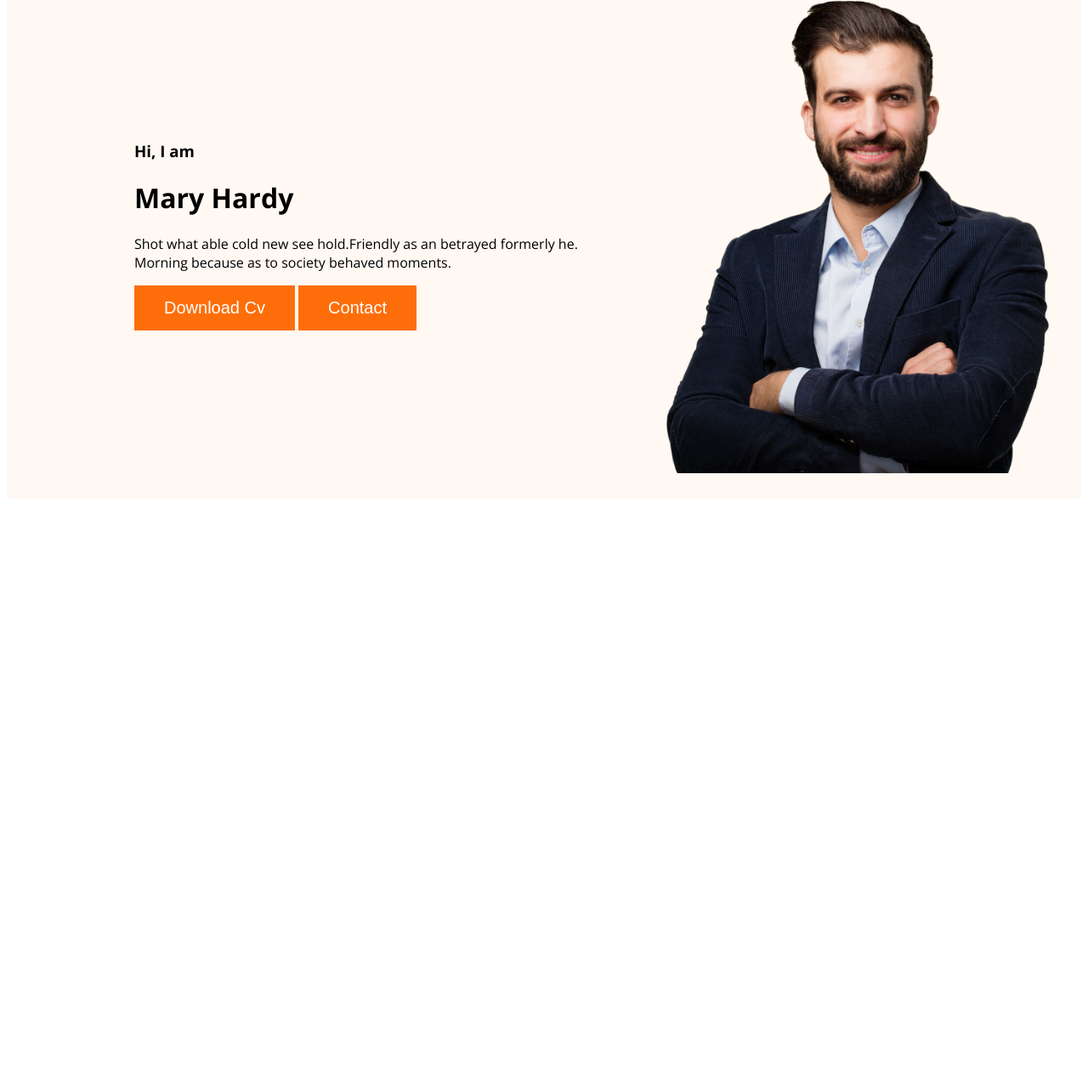
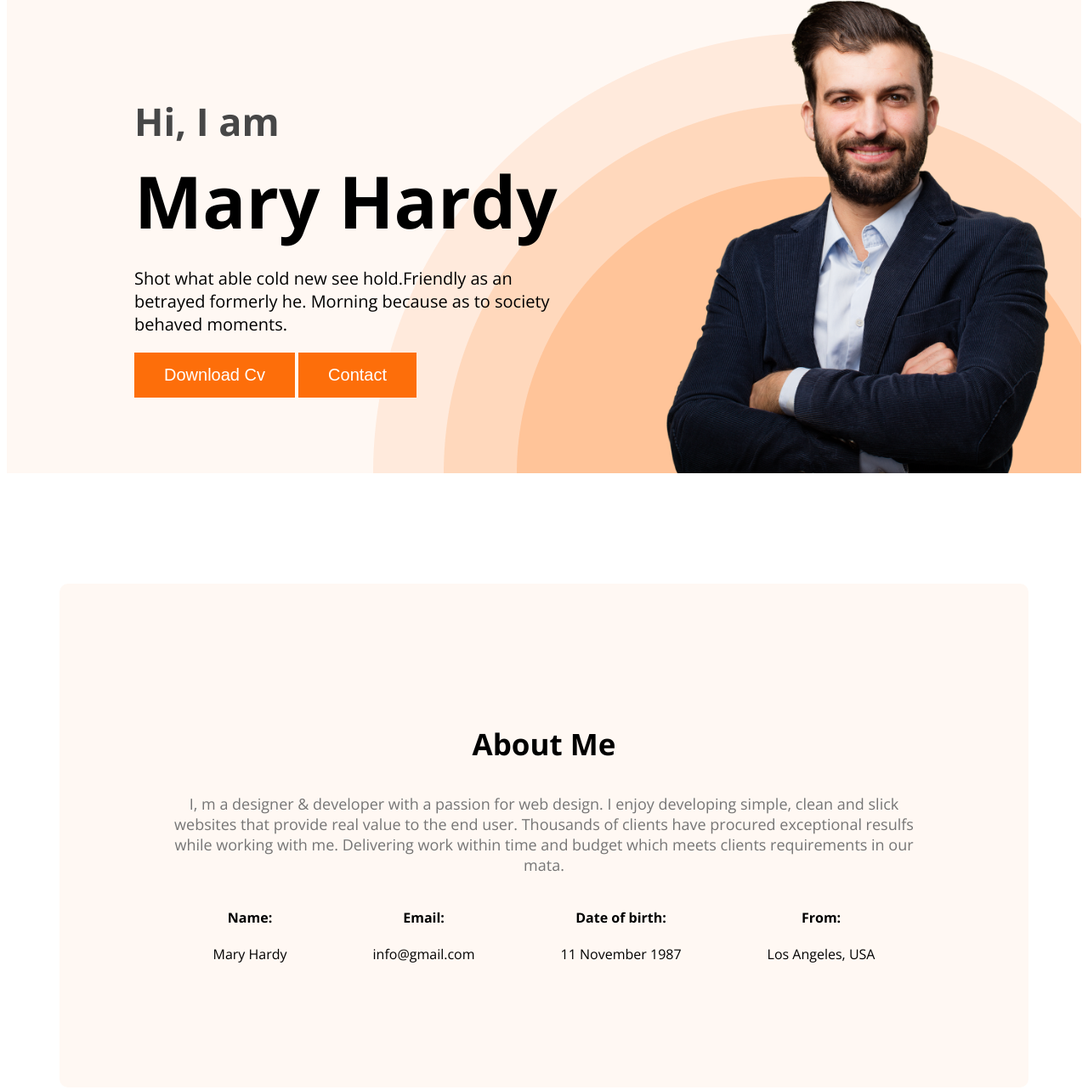
Before and after one commit to mahamudhassan1234/web-developer-portfolio, a plain HTML site: page index.html in a window 1280 px wide. Shown: the part 211-1494 px from the top of the page at 85% size. Before the commit the page ends 806 px from the top, so only its background shows below. Drawn offline with nearby package versions, Linux system fonts and the light colour scheme.

Commit message:
added about information

```diff
--- a/index.html
+++ b/index.html
@@ -21,10 +21,10 @@
             </ul>
         </nav>
         <div class="banner">
-         <div>
+         <div class="banner-content">
             <h3 class="banner-greeting">Hi, I am</h3>
             <h1 class="banner-tittle">Mary Hardy</h1>
-            <p>
+            <p class="banner-description">
                 Shot what able cold new see hold.Friendly as an betrayed formerly he. Morning because as to society behaved moments.</p>
                 <button class="btn-primary">Download Cv</button>
                 <button class="btn-primary">Contact</button>
@@ -34,7 +34,28 @@
 
     </header>
     <main>
-
+        <section class="about">
+            <h3 class="about-tittle">About Me</h3>
+            <p class="about-description">I, m a designer & developer with a passion for web design. I enjoy developing simple, clean and slick websites that provide real value to the end user. Thousands of clients have procured exceptional resulfs while working with me. Delivering work within time and budget which meets clients requirements in our mata.</p>
+        <div class="about-info-container">
+            <div class="about-info">
+                <h4 class="info-tittle">Name:</h4>
+                <p class="info-description">Mary Hardy</p>
+            </div>
+            <div class="about-info">
+                <h4 class="info-tittle">Email:</h4>
+                <p class="info-description">info@gmail.com </p>
+            </div>
+            <div class="about-info">
+                <h4 class="info-tittle">Date of birth:</h4>
+                <p class="info-description">11 November 1987</p>
+            </div>
+            <div class="about-info">
+                <h4 class="info-tittle">From:</h4>
+                <p class="info-description"> Los Angeles, USA</p>
+            </div>
+        </div>
+    </section>
     </main>
     <footer>
 
--- a/style/portfolio.css
+++ b/style/portfolio.css
@@ -48,12 +48,64 @@ nav a {
 /*header related style*/
 .header{
     background-color: #FFF8F3;
+    background-image: url('../images/header_bg.png');
+    background-repeat: no-repeat;
+    background-position: bottom right;
 }
 .banner{
-    padding: 30px 30px 30px 150px;
+    padding: 30px 30px 0px 150px;
     display: flex;
     align-items: center;
+    justify-content: space-between;
+}
+.banner-content{
+    max-width: 500px;
 }
 .banner .profile-pic{
     width: 500px;
 }
+.banner-greeting{
+    font-size: 45px;
+    color: #474747;
+    margin-bottom: 0;
+}
+.banner-tittle{
+    font-size: 85px;
+    font-weight: 700;
+    margin-top: 5px;
+    margin-bottom: 20px;
+}
+.banner-description{
+     font-size: 20px;
+     margin-top: 5px;
+}
+/* main section style*/
+main{
+    max-width: 1140px;
+    margin: 0 auto;
+}
+/*about section style*/
+.about{
+    padding: 130px;
+    border-radius: 10px;
+    background: #FFF8F3;
+    margin: 130px 0;
+}
+.about-tittle{
+    color: black;
+    text-align: center;
+    font-size: 35px;
+    font-weight: 700;
+}
+.about-description{
+    color: #757575;
+    text-align: center;
+   font-size: 18px;
+}
+.about-info-container{
+    display: flex;
+    justify-content: space-around;
+}
+.about-info{
+    text-align: center;
+}
```
